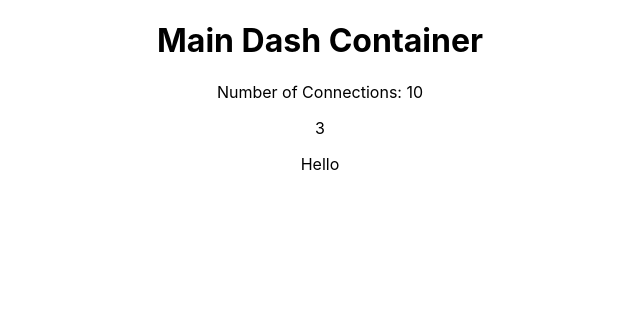
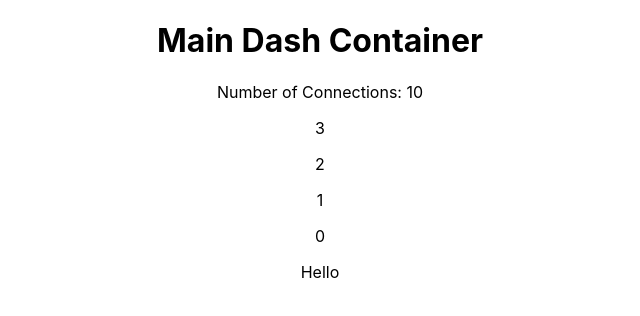
Before and after one commit to Dotsworthy/NetworkingPanel, a React (Create React App) app: page / in a window 1280 px wide. Shown: the top 316 px of the page, without its empty margins (320-960 px from the left). Built offline with nearby package versions, Linux system fonts and the light colour scheme.

Commit message:
Initial Commit

```diff
--- a/src/containers/networkContainer.js
+++ b/src/containers/networkContainer.js
@@ -109,10 +109,37 @@ class NetworkContainer extends Component {
         }
     }
 
-    countActiveConnections() {
-      let result = this.state.dynamicDevices[this.state.dynamicDevices.length - 1]
-      let activeConnection = result.dynamicDeviceData.filter(device => device.activeConnection === true)
-      return activeConnection.length
+    latestSnapshotofDynamicDevices() {
+    return this.state.dynamicDevices[this.state.dynamicDevices.length - 1]}
+
+    connectedDynamicDevices() {
+      return this.latestSnapshotofDynamicDevices().dynamicDeviceData.filter(device => device.activeConnection === true)
+    }
+
+    countConnectedDynamicDevices() {
+      return this.connectedDynamicDevices().length
+    }
+
+    connectedDynamicDevicesIds() {
+      return this.connectedDynamicDevices().map(device => device.id);
+    }
+
+    connectedStaticDevices() {
+      return this.state.staticDevices.filter(device => this.connectedDynamicDevicesIds().includes(device.id))
+    }
+
+    countConnectedStaticDevices() {
+      return this.connectedStaticDevices().length
+    }
+
+    countWiredDevices() {
+      let wiredDevices = this.state.staticDevices.filter(device => device.connectionType === "wifi")
+      return wiredDevices.length
+    }
+
+    countWirelessDevices() {
+      let wirlessDevices = this.state.staticDevices.filter(device => device.connectionType === "ethernet")
+      return wirlessDevices.length
     }
 
     render() {
@@ -120,7 +147,11 @@ class NetworkContainer extends Component {
             <div>
                 <h1>Main Dash Container</h1>
                 <SummaryComponent />
-                <p>{this.countActiveConnections()}</p>
+                <p>{this.countConnectedDynamicDevices()}</p>
+                <p>{this.countWiredDevices()}</p>
+                <p>{this.countWirelessDevices()}</p>
+                <p>{this.countConnectedStaticDevices()}</p>
+                <p>{console.log(this.connectedDynamicDevicesIds())}</p>
             </div>
         );
     }
```
